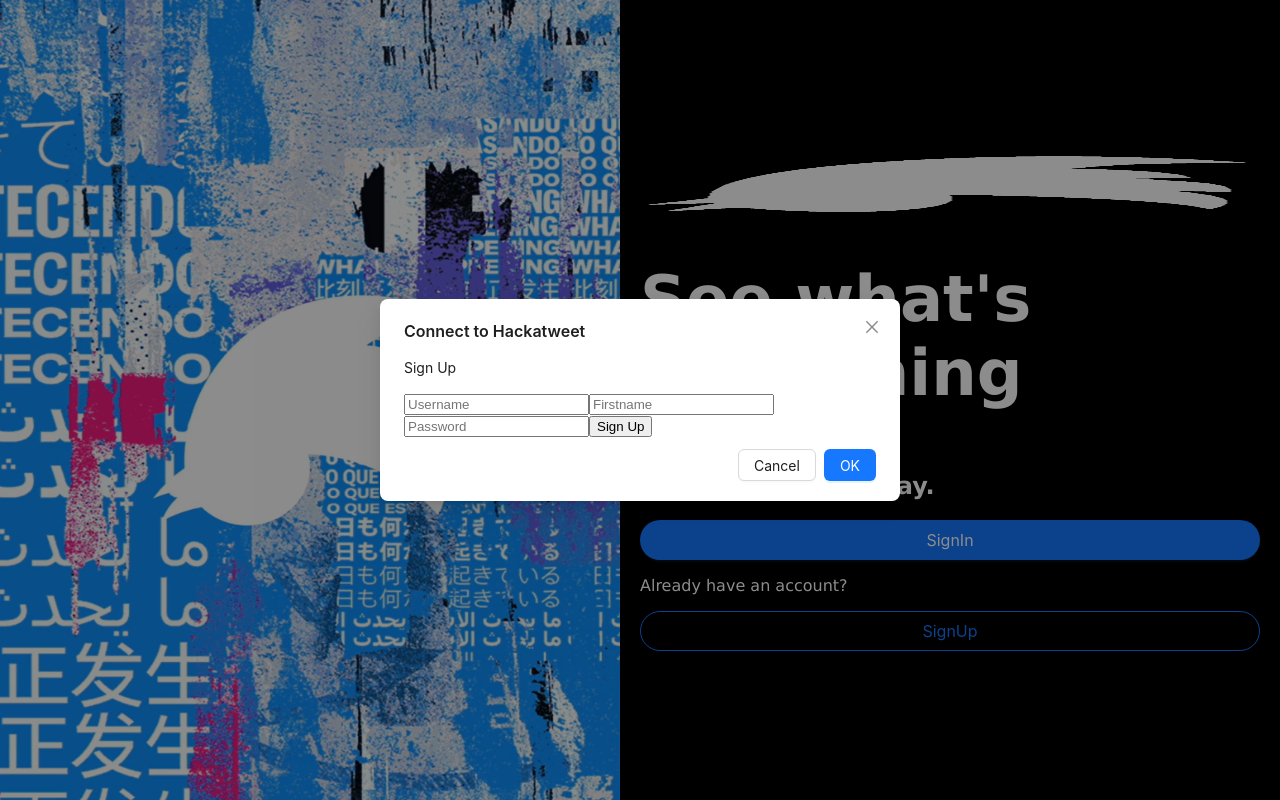
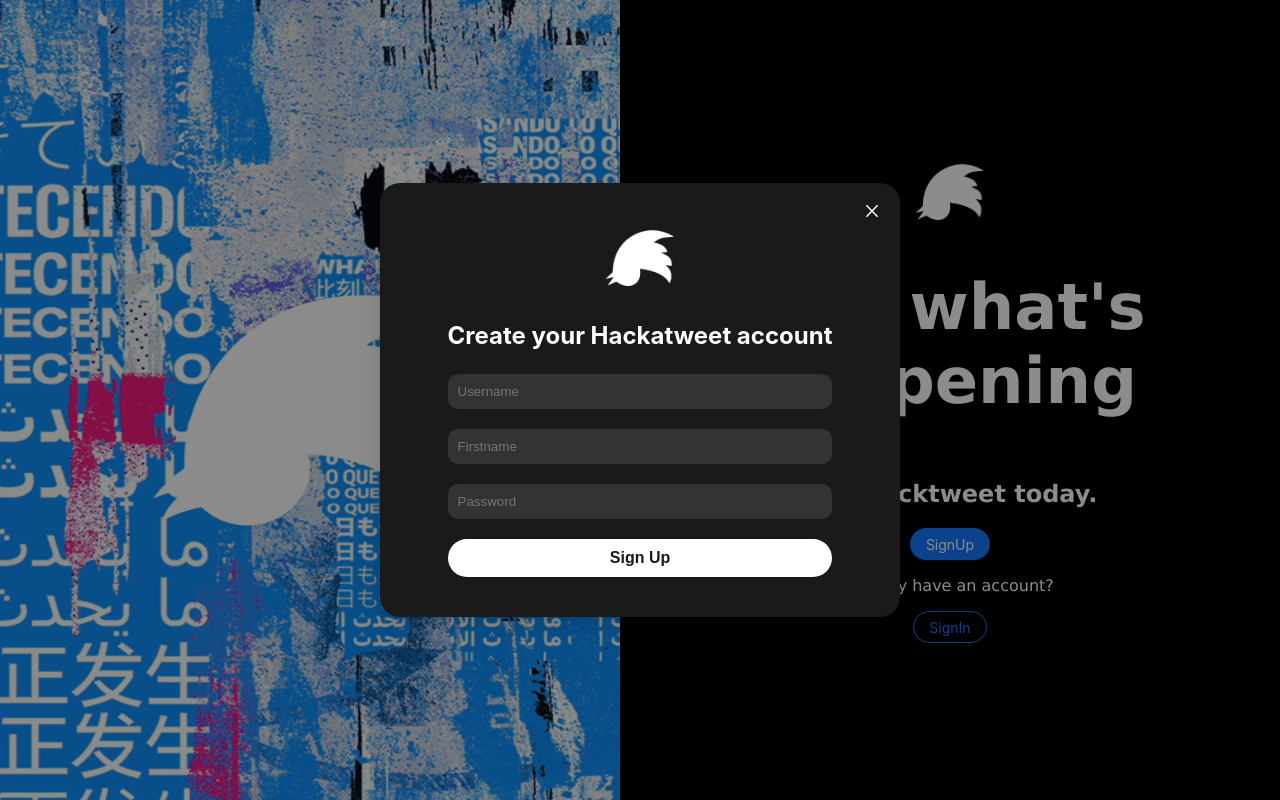
Before and after one commit to DevDreamer2024/hackatweet-front, a Next.js app: page / in a window 1280 px wide. Both pictures are taken after a click on the button "SignUp". Built offline with nearby package versions, Linux system fonts and the light colour scheme.

Commit message:
style modal debut home

```diff
--- a/components/Home.js
+++ b/components/Home.js
@@ -1,52 +1,13 @@
-import styles from '../styles/Login.module.css';
-import { useState } from 'react';
-import{ Button, Modal } from "antd";
+import styles from "../styles/Home.module.css";
 
-import  SignIn from './SignIn';
-import  SignUp from './SignUp';
-import Image from 'next/image';
-
-
-function Login() {
-
-    const [modal1Open, setModal1Open] = useState(false);
-    const [modal2Open, setModal2Open] = useState(false);
-    const[size, setSize] = useState('large');
-
+function Home() {
   return (
-    <div className={styles.containerLogin}>
-  <Image
-          src="/images/twiter-inverse.png"
-          alt="twiter logo"
-          width={70}
-          height={70}
-  />
-    <h1>See what's <br />happening</h1>
-    <h2>Join Hacktweet today.</h2>
-    <Button type="primary" size={size} shape="round" onClick={() => setModal1Open(true)}> SignIn </Button>
-      <Modal title="Basic Modal"
-        open={modal1Open}
-        onOk={() => setModal1Open(false)}
-        onCancel={() => setModal1Open(false)}
-       >
-        <SignIn />
-      </Modal>
-      <p>allready have an account?</p>
-
-      <Button type="primary" size={size} shape="round" ghost  onClick={() => setModal2Open(true)}>
-        SignUp
-      </Button>
-      <Modal
-        title="Vertically centered modal dialog"
-        centered
-        open={modal2Open}
-        onOk={() => setModal2Open(false)}
-        onCancel={() => setModal2Open(false)}
-      >
-        <SignUp />
-      </Modal>
+    <div className="main">
+      <div className={styles.container}>
+        <h1>Home</h1>
+      </div>
     </div>
   );
 }
 
-export default Login;
+export default Home;
--- a/components/Login.js
+++ b/components/Login.js
@@ -1,68 +1,63 @@
 import styles from '../styles/Login.module.css';
 import Image from 'next/image';
-
 import { useState } from 'react';
-import{ Button, Modal } from "antd";
-
-import  SignIn from './SignIn';
-import  SignUp from './SignUp';
-
+import { Button, Modal  } from "antd";
+import SignIn from './SignIn';
+import SignUp from './SignUp';
 
 function Login() {
-
-  const [modal1Open, setModal1Open] = useState(false);
-  const [modal2Open, setModal2Open] = useState(false);
-  const[size, setSize] = useState('large');
-
+  const [modalOpenSignUp, setmodalOpenSignUp] = useState(false);
+  const [modalOpenSignin, setmodalOpenSignin] = useState(false);
 
   return (
+    <>
     <div className='main'>
       <div className={styles.container}>
         <div className={styles.columnLeft}>
+          <div className={styles.imageContainer}>
             <Image
               src="/images/twiter-bg.jpg"
               alt="Twiter intro"
               layout="fill"
-          object-fit="cover"
+              className={styles.customImage}
             />
           </div>
+        </div>
         <div className={styles.columnRight}>
-      <Image
-          src="/images/twiter-inverse.png"
-          alt="twiter logo"
-          width={70}
-          height={70}
-  />
+          <div className={styles.columnRightContent}>
+            <Image src="/images/twiter-inverse.png" alt="twiter logo" width={70} height={70} />
             <h1>See what's <br />happening</h1>
             <h2>Join Hacktweet today.</h2>
-    <Button type="primary" size={size} shape="round" onClick={() => setModal1Open(true)}> SignIn </Button>
-      <Modal title="Create your Hackatweet account"
+            <Button type="primary" shape="round" onClick={() => setmodalOpenSignUp(true)}> SignUp </Button>
+            <Modal
               centered
-        image = "/images/twiter-inverse.png"
-        open={modal1Open}
-        onOk={() => setModal1Open(false)}
-        onCancel={() => setModal1Open(false)}
+              open={modalOpenSignUp}
+              onOk={() => setmodalOpenSignUp(false)}
+              onCancel={() => setmodalOpenSignUp(false)}
+              className='customModal'
+              footer={null}
+            >
+              <SignUp />
+            </Modal>
+            <p>Already have an account?</p>
+            <Button type="primary" shape="round" ghost onClick={() => setmodalOpenSignin(true)}>
+              SignIn
+            </Button>
+            <Modal
+              centered
+              open={modalOpenSignin}
+              onOk={() => setmodalOpenSignin(false)}
+              onCancel={() => setmodalOpenSignin(false)}
+              className= 'customModal'
+              footer={null}
             >
               <SignIn />
-      </Modal>
-      <p>Already have an account?</p>
-
-      <Button type="primary" size={size} shape="round" ghost  onClick={() => setModal2Open(true)}>
-        SignUp
-      </Button>
-      <Modal
-        title="Connect to Hackatweet"
-        centered
-        image = "/images/twiter-inverse.png"
-        open={modal2Open}
-        onOk={() => setModal2Open(false)}
-        onCancel={() => setModal2Open(false)}
-      >
-        <SignUp />
             </Modal>
           </div>
         </div>
       </div>
+    </div>
+  </>
 );
 }
 
--- a/components/SignIn.js
+++ b/components/SignIn.js
@@ -2,6 +2,7 @@
 import { useState } from 'react';
 import { useDispatch, useSelector } from 'react-redux';
 import { login } from '../reducers/user';
+import Image from 'next/image';
 function SignIn() {
 
   const[signInUsername, setSignInUsername] = useState('');
@@ -30,10 +31,11 @@
     <div>
       <div className={styles.registerContainer}>
 				<div className={styles.registerSection}>
-					<p>Sign-in</p>
+					<Image src="/images/twiter-inverse.png" alt="twiter logo" width={70} height={70} />
+					<p>Connect to Hackatweet</p>
 					<input type="text" placeholder="Username" id="signInUsername" onChange={(e) => setSignInUsername(e.target.value)} value={signInUsername} />
 					<input type="password" placeholder="Password" id="signInPassword" onChange={(e) => setSignInPassword(e.target.value)} value={signInPassword} />
-					<button id="connection" onClick={() => handleConnection()}>Connect</button>
+					<button id="connection" onClick={() => handleConnection()}>Sign In</button>
 				</div>
 			</div>
     </div>
--- a/components/SignUp.js
+++ b/components/SignUp.js
@@ -2,6 +2,7 @@
 import styles from '../styles/SignUp.module.css';
 import { useDispatch, useSelector} from 'react-redux';
 import { login } from '../reducers/user';
+import Image from 'next/image';
 
 function SignUp() {
 
@@ -38,10 +39,11 @@
   return (
     <div className={styles.registerContainer}>
       <div className={styles.registerSection}>
-        <p>Sign Up</p>
-        <input type="text" placeholder="Username"  value={signUpUsername} onChange={(e) => setSignUpUsername(e.target.value)} />
-        <input type="text" placeholder="Firstname"  value={signUpFirstname} onChange={(e) => setSignUpFirstname(e.target.value)} />
-        <input type="password" placeholder="Password"  value={signUpPassword} onChange={(e) => setSignUpPassword(e.target.value)} />
+        <Image src="/images/twiter-inverse.png" alt="twiter logo" width={70} height={70} />
+        <p>Create your Hackatweet account</p>
+        <input type="text" placeholder="Username"  id="signUpUsername" value={signUpUsername} onChange={(e) => setSignUpUsername(e.target.value)} />
+        <input type="text" placeholder="Firstname" id="signUpFirstname" value={signUpFirstname} onChange={(e) => setSignUpFirstname(e.target.value)} />
+        <input type="password" placeholder="Password" id="signUpPassword" value={signUpPassword} onChange={(e) => setSignUpPassword(e.target.value)} />
         <button onClick={handleSignup}>Sign Up</button>
       </div>
     </div>
--- a/pages/index.js
+++ b/pages/index.js
@@ -1,7 +1,16 @@
 import Login from '../components/Login';
+import Home from '../components/Home';
+import { useDispatch, useSelector } from 'react-redux';
+
 
 function Index() {
+  const user = useSelector(state => state.user);
+  console.log(user);
+  if (user.token) {
+    return <Home />;
+  } else {
   return <Login />;
+}
 }
 
 export default Index;
--- a/styles/Login.module.css
+++ b/styles/Login.module.css
@@ -1,6 +1,3 @@
-.containerLogin h1, .containerLogin h2, .containerLogin p   {
-    font-family: 'Mont-Heavy', sans-serif;
-}
 
 .container {
   display: flex;
@@ -16,8 +13,19 @@
   position: relative;
 }
 .columnRight {
+  position : relative;
   padding: 20px;
   display: flex;
   flex-direction: column;
   justify-content: center;
 }
+.containerLogin h1, .containerLogin h2, .containerLogin p   {
+    font-family: 'Mont-Heavy', sans-serif;
+}
+
+.columnRightContent {
+  display: flex;
+  flex-direction: column;
+  justify-content: center;
+  align-items: center;
+}
--- a/styles/SignIn.module.css
+++ b/styles/SignIn.module.css
@@ -0,0 +1,48 @@
+.registerContainer {
+    display: flex;
+    justify-content: center;
+    align-items: center;
+}
+
+.registerSection {
+    display: flex;
+    flex-direction: column;
+    align-items: center;
+    background-color: #1a1a1a;
+    padding: 20px;
+    border-radius: 20px;
+}
+
+.registerSection p {
+    color: #ffffff;
+    font-size: 1.5rem;
+    font-weight: bold;
+    margin-bottom: 20px;
+}
+
+.registerSection input {
+    background-color: #333333;
+    border: none;
+    color: #ffffff;
+    border-radius: 10px;
+    padding: 10px;
+    margin-bottom: 20px;
+    width: 100%;
+}
+
+.registerSection button {
+    background-color: #ffffff;
+    color: #1a1a1a;
+    border-radius: 20px;
+    border: none;
+    padding: 10px 20px;
+    font-size: 1rem;
+    font-weight: bold;
+    cursor: pointer;
+    width: 100%;
+}
+
+.registerSection button:hover, .registerSection button:focus {
+    background-color: #cccccc;
+    color: #1a1a1a;
+}
--- a/styles/SignUp.module.css
+++ b/styles/SignUp.module.css
@@ -0,0 +1,48 @@
+.registerContainer {
+    display: flex;
+    justify-content: center;
+    align-items: center;
+  }
+
+  .registerSection {
+    display: flex;
+    flex-direction: column;
+    align-items: center;
+    background-color: #1a1a1a;
+    padding: 20px;
+    border-radius: 20px;
+  }
+
+  .registerSection p {
+    color: #ffffff;
+    font-size: 1.5rem;
+    font-weight: bold;
+    margin-bottom: 20px;
+  }
+
+  .registerSection input {
+    background-color: #333333;
+    border: none;
+    color: #ffffff;
+    border-radius: 10px;
+    padding: 10px;
+    margin-bottom: 20px;
+    width: 100%;
+  }
+
+  .registerSection button {
+    background-color: #ffffff;
+    color: #1a1a1a;
+    border-radius: 20px;
+    border: none;
+    padding: 10px 20px;
+    font-size: 1rem;
+    font-weight: bold;
+    cursor: pointer;
+    width: 100%;
+  }
+
+  .registerSection button:hover, .registerSection button:focus {
+    background-color: #cccccc;
+    color: #1a1a1a;
+  }
--- a/styles/globals.css
+++ b/styles/globals.css
@@ -3,9 +3,7 @@
   color: #FFFFFF;
   margin: 0;
   background-color: black;
-  /* font-family: -apple-system, BlinkMacSystemFont, Segoe UI, Roboto, Oxygen,
-    Ubuntu, Cantarell, Fira Sans, Droid Sans, Helvetica Neue, sans-serif; */
-    font-family: Verdana, Helvetica Neue, sans-serif;
+  font-family: Verdana, Helvetica Neue, sans-serif;
 }
 
 @font-face {
@@ -27,11 +25,8 @@
   min-height: 100vh;
 }
 
-/* .main h1,  */
-/* h1,h2,p { font-family: 'Mont-Heavy', sans-serif;
-
-} */
-h1{font-size: 4rem;
+h1 {
+  font-size: 4rem;
 }
 
 .title {
@@ -47,3 +42,35 @@
 .title a:hover, .title a:focus, .title a:active {
   text-decoration: underline;
 }
+
+.ant-modal .ant-modal-content {
+  background-color: #1a1a1a;
+  border-radius: 20px;
+  border: none;
+}
+
+.ant-modal .ant-modal-header {
+  background-color: #1a1a1a;
+  border-bottom: none;
+  padding: 0;
+}
+
+.ant-modal .anticon {
+  color: #ffffff;
+}
+
+.ant-modal .ant-modal-title {
+  color: #ffffff;
+  font-size: 1.5rem;
+  font-weight: bold;
+  text-align: center;
+}
+
+.customModal .ant-modal .ant-modal-body {
+  background-color: #1a1a1a;
+  padding: 20px;
+}
+
+.customModal .ant-modal .ant-modal-footer {
+  display: none;
+}
```
Also changed, not shown: styles/Home.module.css (added). Lines whose indentation alone changed are shown as unchanged.
